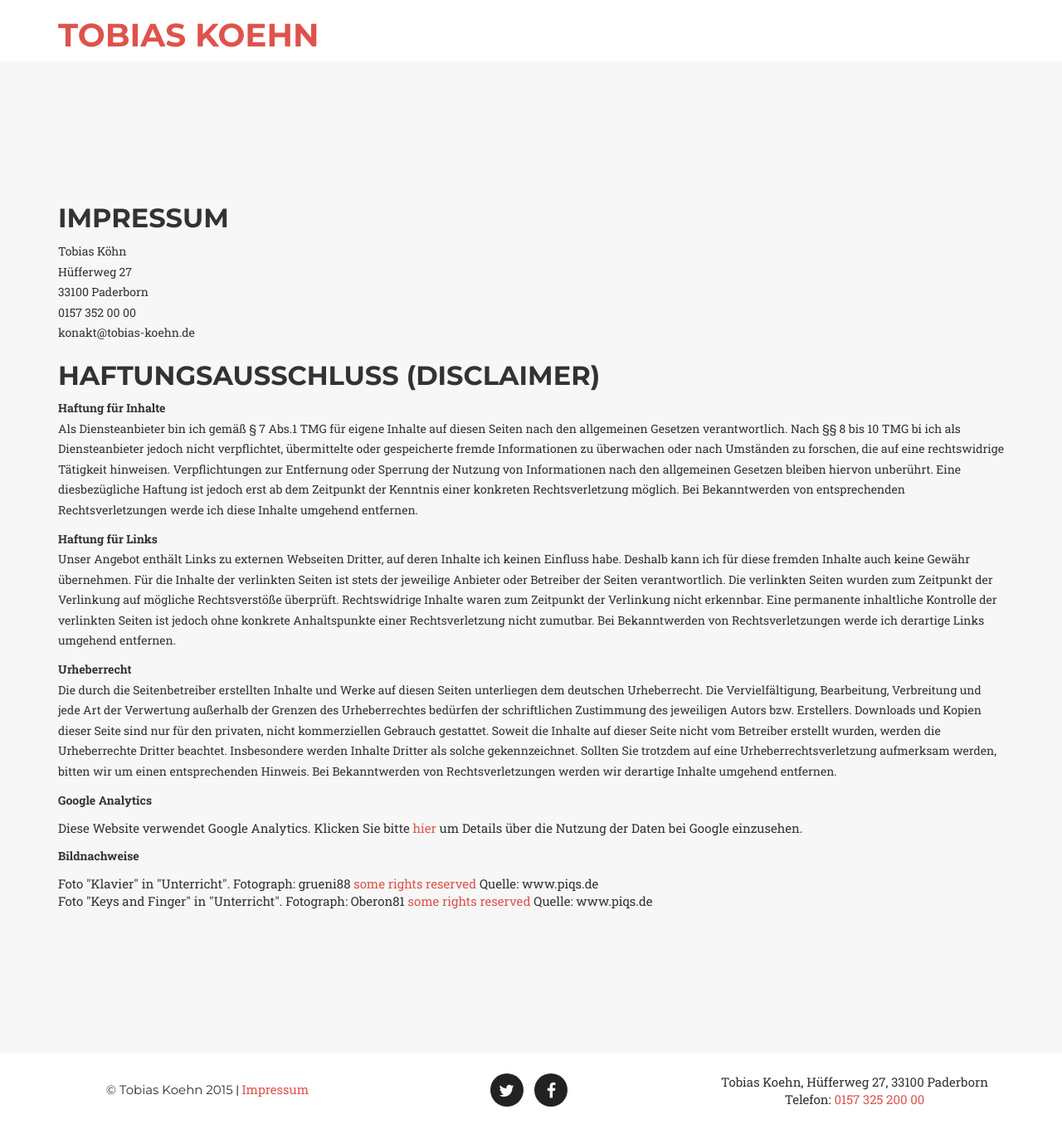
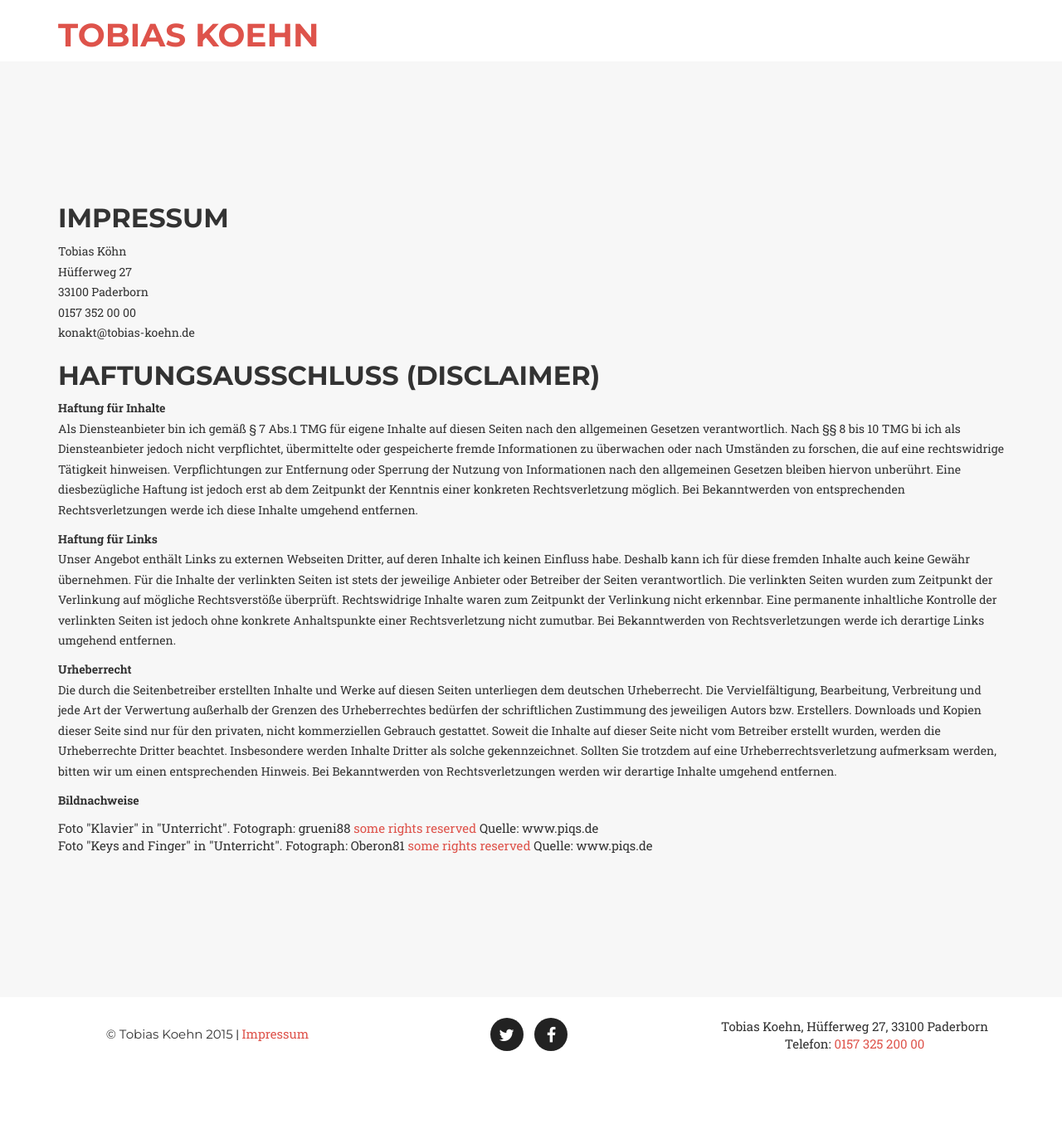
Before and after one commit to ToKoehn/tokoehn.github.io, a Jekyll site: the page built from impressum.html, in a window 1280 px wide. Shown: the whole page at 83% size. Built offline with Jekyll 4.4.1, drawn with Linux system fonts in a browser that asks for light colours; some web fonts are replaced; after the commit the page ends 1294 px from its top, so only the background shows below that.

Commit message:
google analytics Hinweis entfernt da nicht vorhanden

```diff
--- a/impressum.html
+++ b/impressum.html
@@ -14,10 +14,6 @@ layout: default
     Unser Angebot enthält Links zu externen Webseiten Dritter, auf deren Inhalte ich keinen Einfluss habe. Deshalb kann ich für diese fremden Inhalte auch keine Gewähr übernehmen. Für die Inhalte der verlinkten Seiten ist stets der jeweilige Anbieter oder Betreiber der Seiten verantwortlich. Die verlinkten Seiten wurden zum Zeitpunkt der Verlinkung auf mögliche Rechtsverstöße überprüft. Rechtswidrige Inhalte waren zum Zeitpunkt der Verlinkung nicht erkennbar. Eine permanente inhaltliche Kontrolle der verlinkten Seiten ist jedoch ohne konkrete Anhaltspunkte einer Rechtsverletzung nicht zumutbar. Bei Bekanntwerden von Rechtsverletzungen werde ich derartige Links umgehend entfernen. <br> </p>
 <p><strong>Urheberrecht</strong> <br>
 Die durch die Seitenbetreiber erstellten Inhalte und Werke auf diesen Seiten unterliegen dem deutschen Urheberrecht. Die Vervielfältigung, Bearbeitung, Verbreitung und jede Art der Verwertung außerhalb der Grenzen des Urheberrechtes bedürfen der schriftlichen Zustimmung des jeweiligen Autors bzw. Erstellers. Downloads und Kopien dieser Seite sind nur für den privaten, nicht kommerziellen Gebrauch gestattet. Soweit die Inhalte auf dieser Seite nicht vom Betreiber erstellt wurden, werden die Urheberrechte Dritter beachtet. Insbesondere werden Inhalte Dritter als solche gekennzeichnet. Sollten Sie trotzdem auf eine Urheberrechtsverletzung aufmerksam werden, bitten wir um einen entsprechenden Hinweis. Bei Bekanntwerden von Rechtsverletzungen werden wir derartige Inhalte umgehend entfernen. <br>
-<p><strong>Google Analytics</strong> <br> </p>
-    Diese Website verwendet Google Analytics. Klicken Sie bitte <a href="https://support.google.com/analytics/answer/6004245?hl=de"> hier </a> um Details über die Nutzung der Daten bei Google einzusehen. </p>
-
-
 
 
 <p> </p>
```
